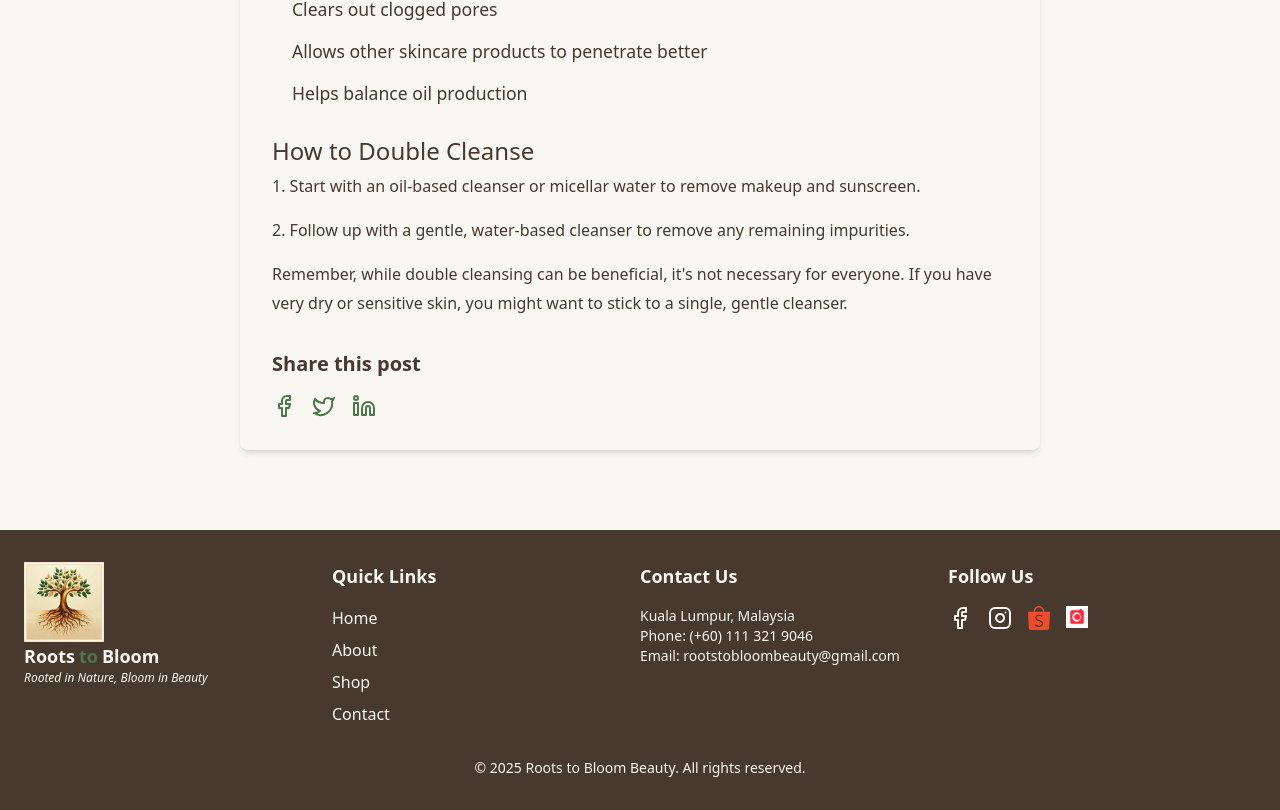
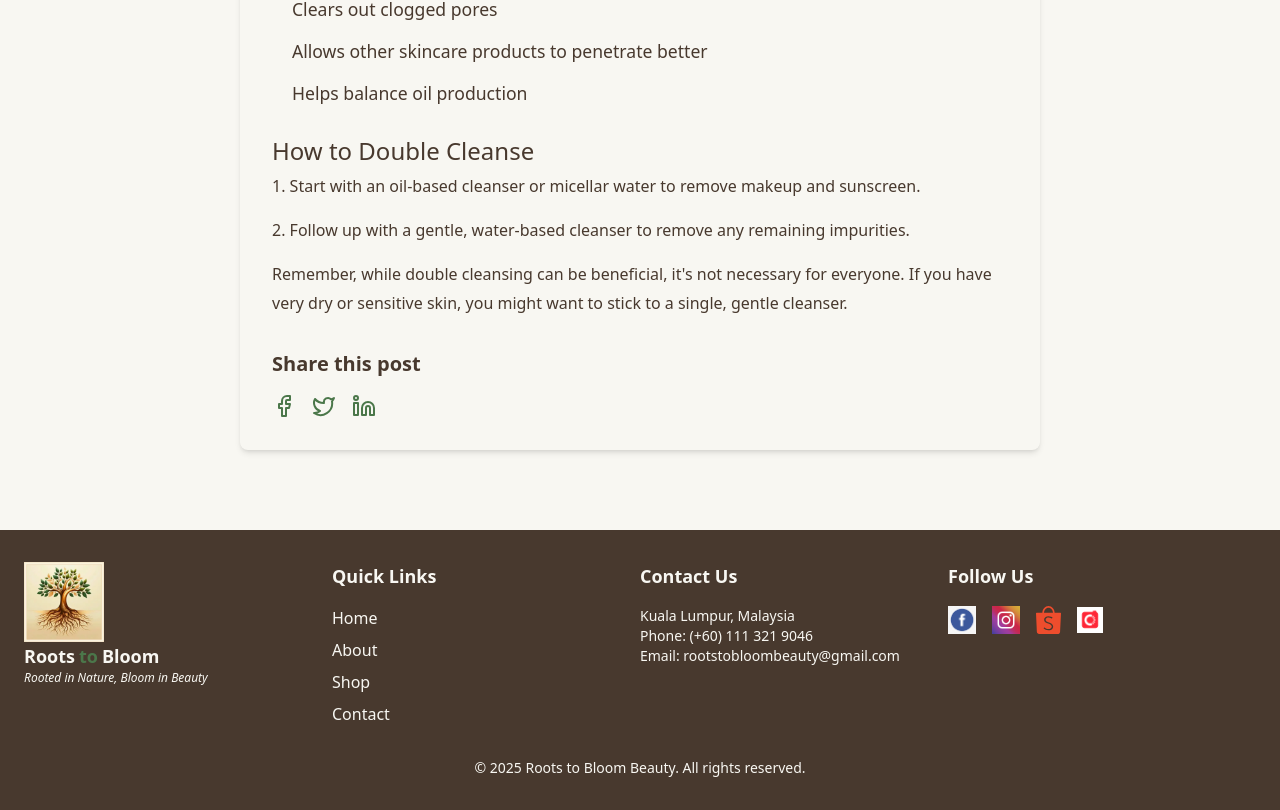
Before and after one commit to Kemi-Oluwadahunsi/Roots-to-Bloom, a React (Vite) app: page /blog/benefits-of-double-cleansing in a window 1280 px wide. Shown: the part 1161-1971 px from the top of the page. Built offline with nearby package versions, Linux system fonts and the light colour scheme.

Commit message:
Update: changed ll social icons to images and alligned them well

```diff
--- a/src/components/Footer.tsx
+++ b/src/components/Footer.tsx
@@ -1,6 +1,4 @@
 import { Link } from "react-router-dom";
-import { Facebook, Instagram} from "lucide-react";
-
 const Footer = () => {
   return (
     <footer className="bg-[#48392e] text-[#f8f7f2] py-8">
@@ -73,18 +71,28 @@ const Footer = () => {
           </div>
           <div className="w-full lg:w-1/4">
             <h4 className="text-lg font-semibold mb-4">Follow Us</h4>
-            <div className="flex space-x-4">
+            <div className="flex items-center space-x-4">
               <a
                 href="https://www.facebook.com/share/14z5dzf6Tb/"
                 className="hover:text-[#d79f63] transition duration-300"
               >
-                <Facebook />
+                <img
+                  src="/images/facebook.webp"
+                  alt="facebook-icon"
+                  width={28}
+                  //className="flex items-center justify-center"
+                />
               </a>
               <a
                 href="https://www.instagram.com/rtbloombeauty?igsh=MXE4aDQwc2RxOGppeQ=="
                 className="hover:text-[#d79f63] transition duration-300"
               >
-                <Instagram />
+                <img
+                  src="/images/instagram.webp"
+                  alt="instagram-icon"
+                  width={28}
+                  // className="flex items-center justify-center"
+                />
               </a>
               <a
                 href="https://my.shp.ee/HwAFMcx"
@@ -93,19 +101,19 @@ const Footer = () => {
                 <img
                   src="/images/shopee-icon.svg"
                   alt="Shopee-icon"
-                  width={22}
-                  className="flex items-center justify-center"
+                  width={25}
+                  // className="flex items-center justify-center"
                 />
               </a>
               <a
                 href="https://my.shp.ee/HwAFMcx"
-                className="hover:text-[#d79f63] transition duration-300"
+                 className="hover:text-[#d79f63] transition duration-300"
               >
                 <img
                   src="/images/carousell.webp"
                   alt="Shopee-icon"
-                  width={22}
-                  className="flex items-center justify-center"
+                  width={26}
+                  // className="flex items-center justify-center"
                 />
               </a>
             </div>
```
Also changed, not shown: public/images/facebook.webp (added), public/images/instagram.webp (added).
